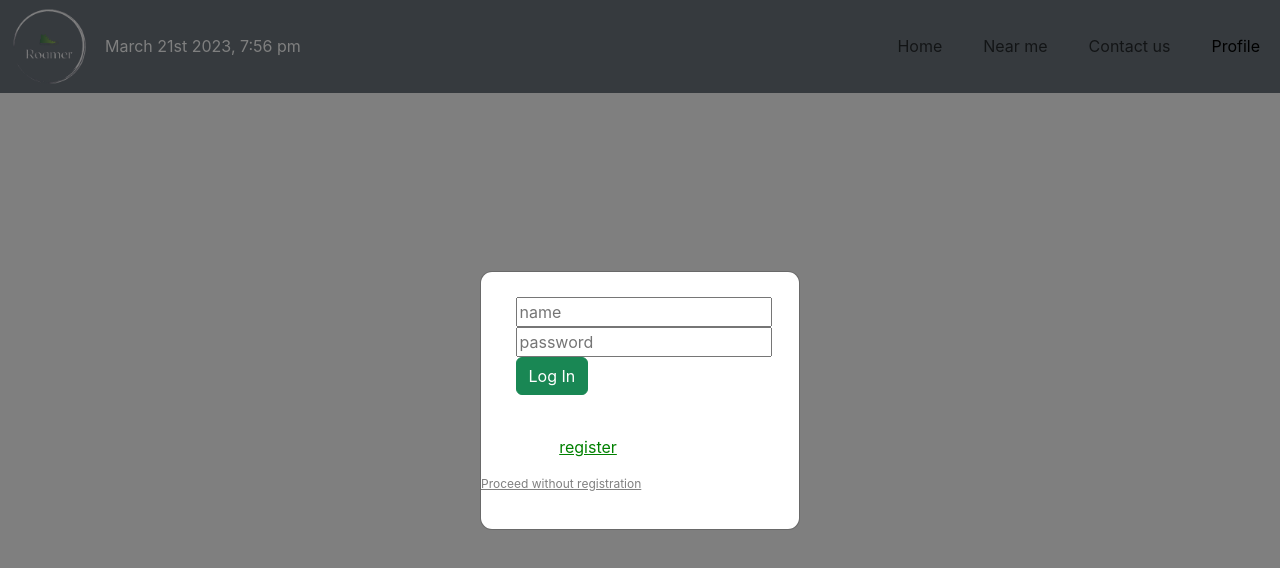
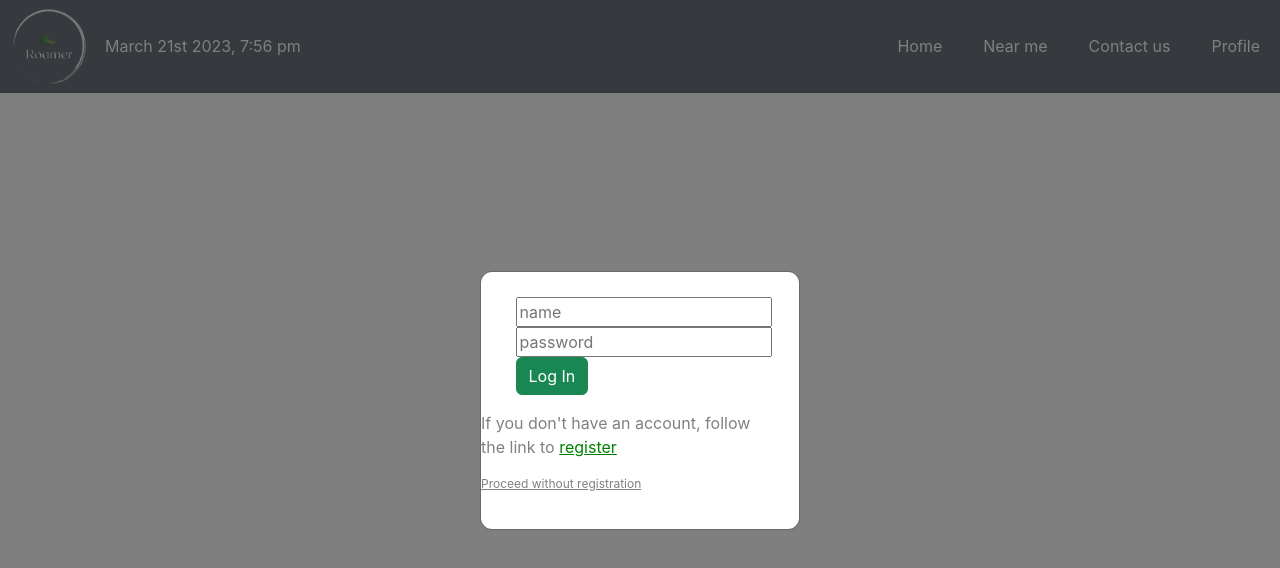
Before and after one commit to Nulula/roamer, a React (Create React App) app: page /profile in a window 1280 px wide. Shown: the top 568 px of the page. Built offline with nearby package versions, Linux system fonts and the light colour scheme.

Commit message:
navbar text color changed, nav-toggle border color changed, skip sign/ profile welcome page changed

```diff
--- a/src/components/Nav.js
+++ b/src/components/Nav.js
@@ -3,6 +3,21 @@ import moment from "moment";
 import { NavLink } from "react-router-dom";
 import logo from "../assets/Roamer_Logo.png";
 
+// Styles for the Nav component
+const styles = {
+  navBar: {
+    color: "white",
+    position: "relative",
+  },
+  navList: {
+    marginRight: "0",
+  },
+  navLink: {
+    color: "white",
+  },
+};
+
+// Navigation component that displays links to different pages
 function Nav() {
   const [currentTime, setCurrentTime] = useState(
     moment().format("MMMM Do YYYY, h:mm a")
@@ -17,7 +32,7 @@ function Nav() {
 
   return (
     <nav className="navbar navbar-expand-lg navbar-light bg-secondary">
-      <div className="container-fluid">
+      <div style={styles.navBar} className="container-fluid">
         <div className="d-flex align-items-center">
           <NavLink to="/">
             <img
@@ -36,6 +51,7 @@ function Nav() {
           aria-controls="navbarNav"
           aria-expanded="false"
           aria-label="Toggle navigation"
+          style={{ borderColor: "white" }}
         >
           <span className="navbar-toggler-icon"></span>
         </button>
@@ -48,6 +64,7 @@ function Nav() {
                 className={({ isActive }) =>
                   isActive ? "nav-link active" : "nav-link"
                 }
+                style={styles.navLink}
               >
                 Home
               </NavLink>
@@ -59,6 +76,7 @@ function Nav() {
                 className={({ isActive }) =>
                   isActive ? "nav-link active" : "nav-link"
                 }
+                style={styles.navLink}
               >
                 Near me
               </NavLink>
@@ -70,6 +88,7 @@ function Nav() {
                 className={({ isActive }) =>
                   isActive ? "nav-link active" : "nav-link"
                 }
+                style={styles.navLink}
               >
                 Contact us
               </NavLink>
@@ -80,6 +99,7 @@ function Nav() {
                 className={({ isActive }) =>
                   isActive ? "nav-link active" : "nav-link"
                 }
+                style={styles.navLink}
               >
                 Profile
               </NavLink>
--- a/src/index.css
+++ b/src/index.css
@@ -139,7 +139,7 @@ h1, h2, h3 {
   justify-content: center;
 }
 
-.feedback-form {
+.feedback-form  {
   width: 80%;
   max-width: 800px;
   display: flex;
--- a/src/pages/Profile/Login.js
+++ b/src/pages/Profile/Login.js
@@ -3,17 +3,21 @@ import "./LoginModal.css";
 import { useSessionStorage } from "./SessionStorage";
 import { toast } from "react-toastify";
 import "react-toastify/dist/ReactToastify.css";
-import bgImage from "./assets/backgroundImg.jpg";
 
 // This function creates a login modal component
 function LoginModal() {
   // Define styles for the login modal
   const styles = {
-    backgroundImage: `url(${bgImage})`,
-    backgroundSize: "cover",
-    height: "88vh",
+    margin: "5% 20% ",
+    padding: "10px",
+    borderRadius: "25px",
+    backgroundColor: "rgba(108, 117, 125, 0.9)",
+    height: "20%",
+    width: "60%",
     display: "flex",
-    fontStyle: "italic",
+    flexDirection: "column",
+    justifyContent: "center",
+    alignItems: "center",
   };
 
   // Use the useLocalStorage hook to store and retrieve user data
@@ -203,7 +207,12 @@ function LoginModal() {
                 </>
               ) : (
                 <div>
-                  <p onClick={handleRegister}>
+                  <p
+                    style={{
+                      color: "grey",
+                    }}
+                    onClick={handleRegister}
+                  >
                     If you don't have an account, follow the link to{" "}
                     <span
                       style={{
@@ -233,8 +242,8 @@ function LoginModal() {
         </div>
       )}
       {!showModal && (
-        <h5 style={styles}>
-          <div className="container mt-5">
+        <div style={styles}>
+          <div className="container m-4">
             {userData.signedIn ? (
               window.location.replace("/profile") // Redirect to the profile page
             ) : (
@@ -256,7 +265,7 @@ function LoginModal() {
               </>
             )}
           </div>
-        </h5>
+        </div>
       )}
     </>
   );
```
